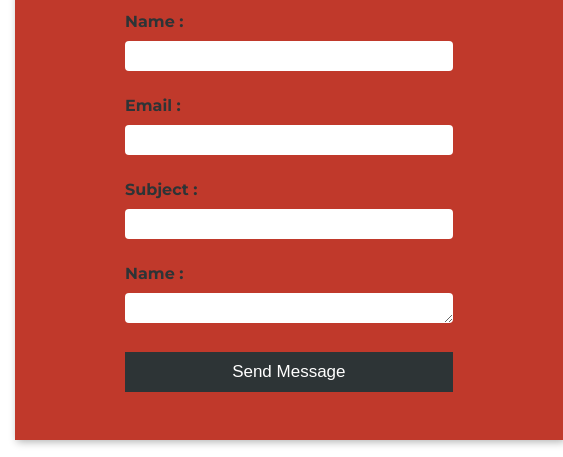
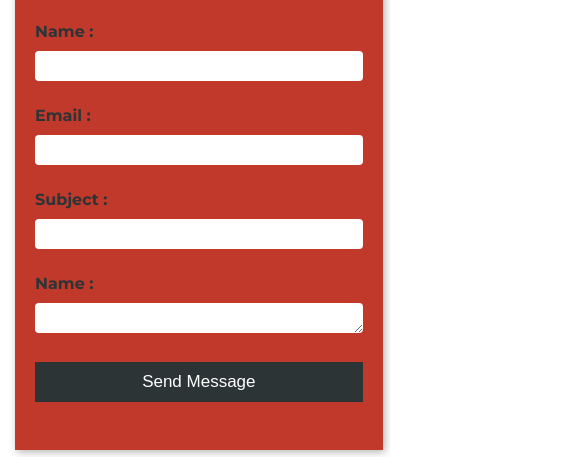
Before and after one commit to Samer7777/Artist, a plain HTML site: page contact.html in a window 390 px wide. Shown: the part 541-998 px from the top of the page, 563 px wide, since content can reach past the window. Drawn offline with Linux system fonts and the light colour scheme.

Commit message:
Update contact.html

```diff
--- a/contact.html
+++ b/contact.html
@@ -71,6 +71,14 @@
         border: none;
         font-size: 17px;
         cursor: pointer;
+      }
+            @media (max-width: 767px) {
+        .contact_item {
+          margin: 25px 10px;
+        }
+        .contact {
+          padding: 10px 0;
+        }
       }
     </style>
   </head>
```
